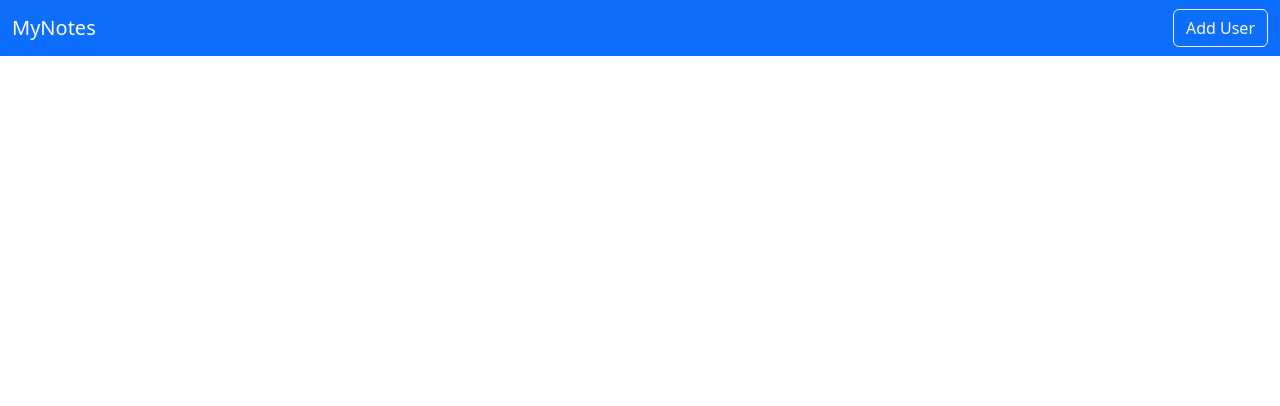
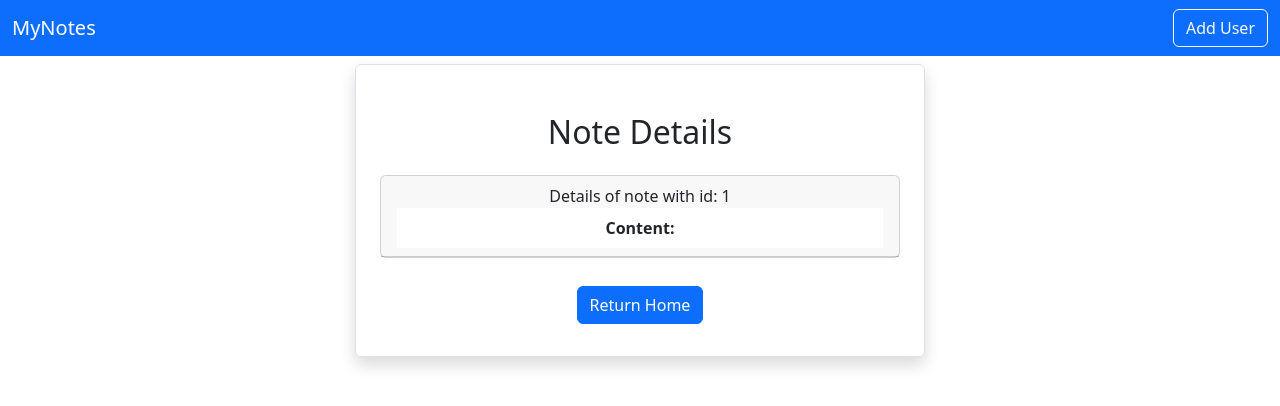
Before and after one commit to alexD00/notes-front-end, a React (Create React App) app: page /viewNote/1 in a window 1280 px wide. Before the commit this address had no page. Shown: the top 406 px of the page. Built offline with nearby package versions, Linux system fonts and the light colour scheme; no server answers.

Commit message:
implement viewNote

```diff
--- a/src/App.js
+++ b/src/App.js
@@ -5,6 +5,7 @@ import Home from "./pages/Home";
 import { BrowserRouter as Router, Routes, Route } from "react-router-dom";
 import AddNote from "./notes/AddNote";
 import EditNote from "./notes/EditNote";
+import ViewNote from "./notes/ViewNote";
 
 function App() {
   return (
@@ -15,6 +16,7 @@ function App() {
           <Route exact path="/" element={<Home />} />
           <Route exact path="/addNote" element={<AddNote />} />
           <Route exact path="/editNote/:id" element={<EditNote />} />
+          <Route exact path="/viewNote/:id" element={<ViewNote />} />
         </Routes>
       </Router>
     </div>
--- a/src/notes/ViewNote.js
+++ b/src/notes/ViewNote.js
@@ -0,0 +1,44 @@
+import axios from "axios";
+import React, { useEffect, useState } from "react";
+import { Link, useParams } from "react-router-dom";
+
+export default function ViewNote() {
+  const [note, setNote] = useState({
+    content: "",
+  });
+
+  const { id } = useParams();
+
+  useEffect(() => {
+    loadNote();
+  }, []);
+
+  const loadNote = async () => {
+    const result = await axios.get(`http://localhost:8080/api/notes/${id}`);
+    setNote(result.data);
+  };
+
+  return (
+    <div className="container">
+      <div className="row">
+        <div className="col-md-6 offset-md-3 border rounded p-4 mt-2 shadow">
+          <h2 className="text-center m-4">Note Details</h2>
+          <div className="card" style={{ marginBottom: "20px" }}>
+            <div className="card-header">
+              Details of note with id: {id}
+              <ul className="list-group list-group-flush">
+                <li className="list-group-item">
+                  <b>Content:</b>
+                  {note.content}
+                </li>
+              </ul>
+            </div>
+          </div>
+          <Link className="btn btn-primary my-2" to={"/"}>
+            Return Home
+          </Link>
+        </div>
+      </div>
+    </div>
+  );
+}
--- a/src/pages/Home.js
+++ b/src/pages/Home.js
@@ -40,7 +40,12 @@ export default function Home() {
                 </th>
                 <td>{note.content}</td>
                 <td>
-                  <button className="btn btn-primary mx-2">View</button>
+                  <Link
+                    className="btn btn-primary mx-2"
+                    to={`/viewNote/${note.id}`}
+                  >
+                    View
+                  </Link>
                   <Link
                     className="btn btn-outline-primary mx-2"
                     to={`/editNote/${note.id}`}
```
